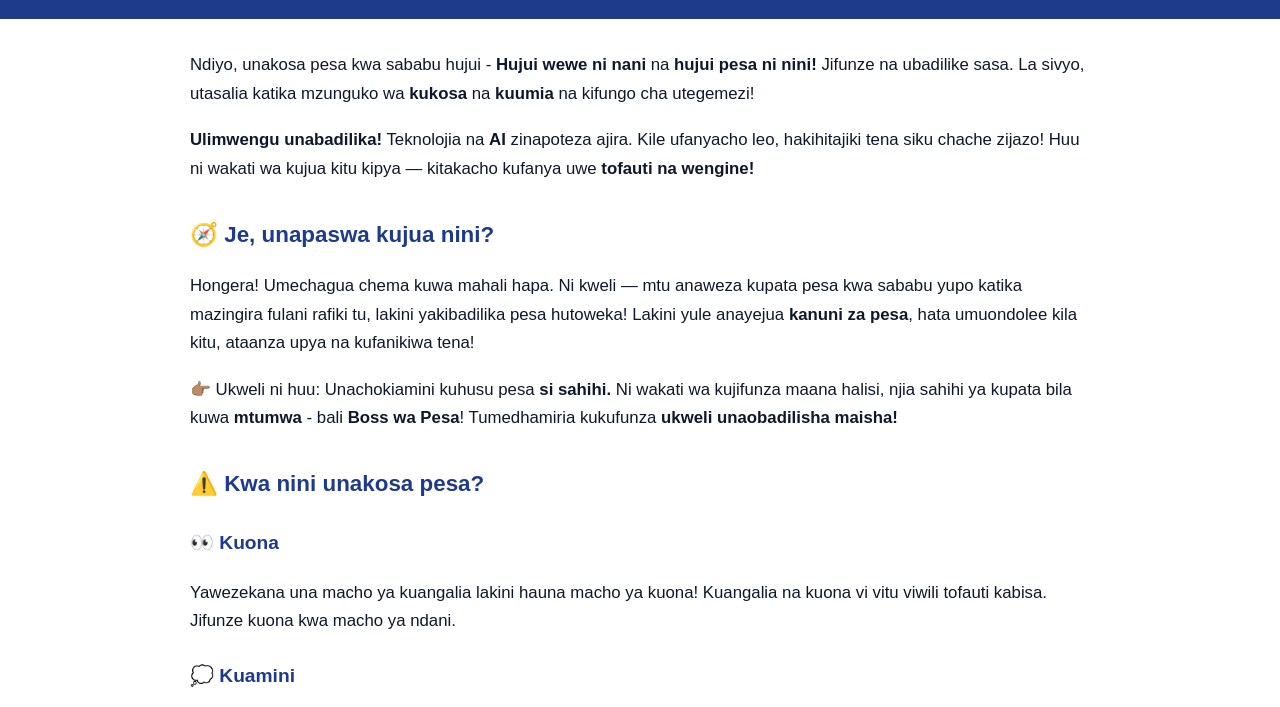
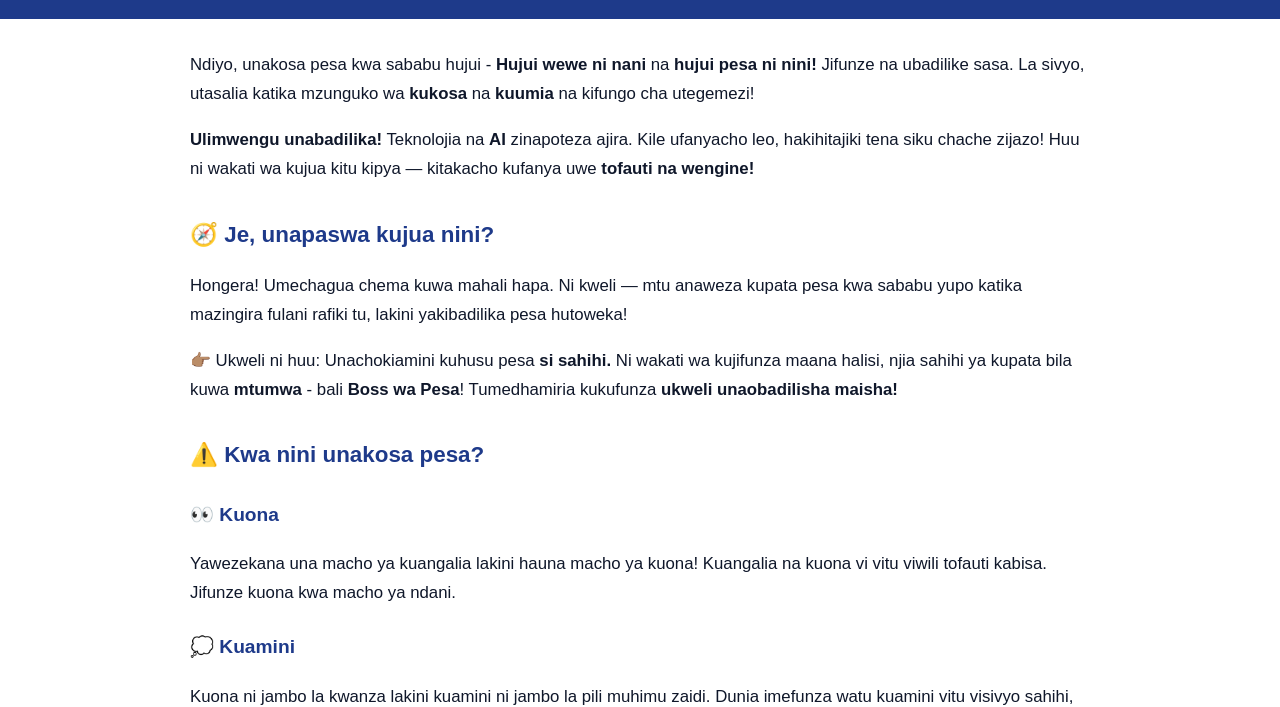
Before and after one commit to aspiretz/aspiretz.github.io, a plain HTML site: page index.html in a window 1280 px wide. Shown: the part 99-806 px from the top of the page. Drawn offline with Linux system fonts and the light colour scheme.

Commit message:
Add files via upload

```diff
--- a/index.html
+++ b/index.html
@@ -136,7 +136,7 @@
     <p><strong>Ulimwengu unabadilika!</strong> Teknolojia na <strong>AI</strong> zinapoteza ajira. Kile ufanyacho leo, hakihitajiki tena siku chache zijazo! Huu ni wakati wa kujua kitu kipya —  kitakacho kufanya uwe <strong>tofauti na wengine!</strong></p>
 
    <h2>🧭 Je, unapaswa kujua nini?</h2>
-    <p>Hongera! Umechagua chema kuwa mahali hapa. Ni kweli — mtu anaweza kupata pesa kwa sababu yupo katika mazingira fulani rafiki tu, lakini yakibadilika pesa hutoweka! Lakini yule anayejua <strong>kanuni za pesa</strong>, hata umuondolee kila kitu, ataanza upya na kufanikiwa tena!</p>
+    <p>Hongera! Umechagua chema kuwa mahali hapa. Ni kweli — mtu anaweza kupata pesa kwa sababu yupo katika mazingira fulani rafiki tu, lakini yakibadilika pesa hutoweka!</p>
 
     <p>👉🏽 Ukweli ni huu: Unachokiamini kuhusu pesa <strong>si sahihi.</strong> Ni wakati wa kujifunza maana halisi, njia sahihi ya kupata bila kuwa <strong>mtumwa</strong> - bali <strong>Boss wa Pesa</strong>! Tumedhamiria kukufunza <strong>ukweli unaobadilisha maisha!</strong></p>
 
```
